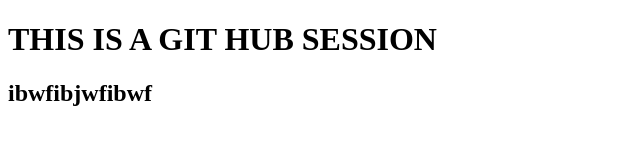
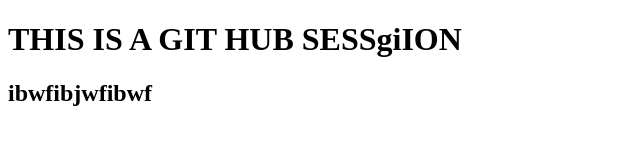
Before and after one commit to dilusharadeeshan/GitHub-session, a plain HTML site: page index.html in a window 1280 px wide. Shown: the full height of the page, 0-640 px from the left. Drawn offline with Linux system fonts and the light colour scheme.

Commit message:
-comitted

```diff
--- a/index.html
+++ b/index.html
@@ -6,7 +6,7 @@
     <title>Document</title>
 </head>
 <body>
-    <h1>THIS IS A GIT HUB SESSION</h1>
+    <h1>THIS IS A GIT HUB SESSgiION</h1>
     <h2>ibwfibjwfibwf</h2>
 </body>
 </html>
```
